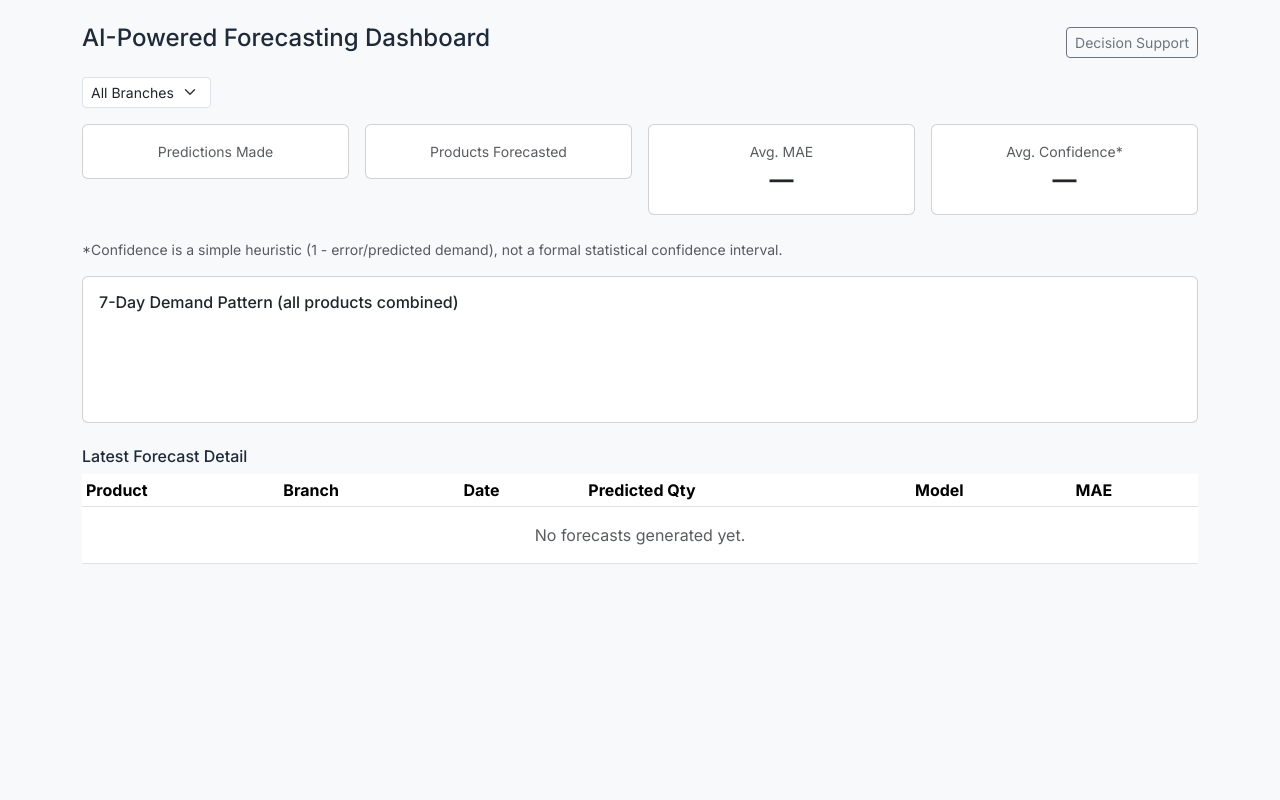
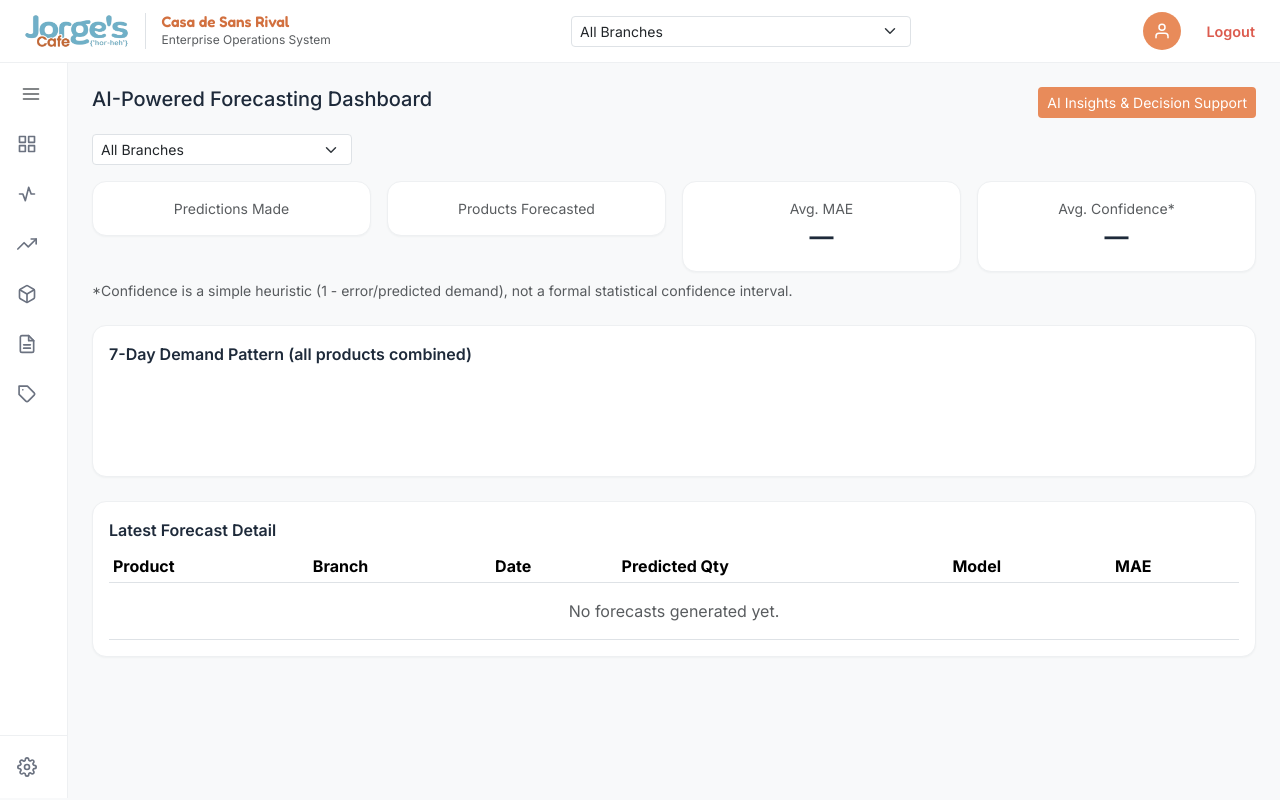
Before and after one commit to eniemennie/SanServeAll, a Django app: template backend/templates/forecasting/forecasting_dashboard.html in a window 1280 px wide. Run offline with Django 5.2, Linux system fonts and the light colour scheme; the template is opened without the code that fills it, so the values that code supplies are empty.

Commit message:
Wrap Demand Forecasting in the Admin Shell

```diff
--- a/backend/apps/forecasting/views.py
+++ b/backend/apps/forecasting/views.py
@@ -57,6 +57,7 @@ def forecasting_dashboard(request):
         request,
         "forecasting/forecasting_dashboard.html",
         {
+            "active_nav": "forecast",
             "summary": summary,
             "pattern_labels_json": json.dumps([p["date"] for p in weekly_pattern]),
             "pattern_values_json": json.dumps([p["predicted_total"] for p in weekly_pattern]),
--- a/backend/templates/forecasting/forecasting_dashboard.html
+++ b/backend/templates/forecasting/forecasting_dashboard.html
@@ -1,60 +1,59 @@
-{% extends "base.html" %}
-{% block title %}Forecasting Dashboard - SanServeAll{% endblock %}
-{% block content %}
-<div class="container py-4">
-    <div class="d-flex justify-content-between align-items-center mb-3">
-        <h1 class="h4">AI-Powered Forecasting Dashboard</h1>
-        <a href="{% url 'forecasting:decision_support' %}" class="btn btn-outline-secondary btn-sm">Decision Support</a>
+{% extends "admin_base.html" %}
+{% block admin_title %}Demand Forecasting{% endblock %}
+{% block admin_content %}
+
+<div class="d-flex justify-content-between align-items-start mb-3">
+    <h1 class="h5 mb-0">AI-Powered Forecasting Dashboard</h1>
+    <a href="{% url 'forecasting:decision_support' %}" class="btn btn-sm" style="background: var(--jc-orange); color: #fff;">
+        AI Insights &amp; Decision Support
+    </a>
 </div>
 
-    <form method="get" class="row g-2 mb-3">
-        <div class="col-auto">
+<form method="get" class="mb-3" style="max-width: 260px;">
     <select name="branch" class="form-select form-select-sm" onchange="this.form.submit()">
         <option value="">All Branches</option>
         {% for b in branches %}
         <option value="{{ b.pk }}" {% if selected_branch.pk == b.pk %}selected{% endif %}>{{ b.name }}</option>
         {% endfor %}
     </select>
-        </div>
 </form>
 
-    <div class="row g-3 mb-4">
+<div class="row g-3 mb-2">
     <div class="col-md-3">
-            <div class="card text-center"><div class="card-body">
+        <div class="jc-card p-3 text-center">
             <div class="text-muted small">Predictions Made</div>
             <div class="fs-4 fw-bold">{{ summary.predictions_made }}</div>
-            </div></div>
+        </div>
     </div>
     <div class="col-md-3">
-            <div class="card text-center"><div class="card-body">
+        <div class="jc-card p-3 text-center">
             <div class="text-muted small">Products Forecasted</div>
             <div class="fs-4 fw-bold">{{ summary.products_forecasted }}</div>
-            </div></div>
+        </div>
     </div>
     <div class="col-md-3">
-            <div class="card text-center"><div class="card-body">
+        <div class="jc-card p-3 text-center">
             <div class="text-muted small">Avg. MAE</div>
             <div class="fs-4 fw-bold">{% if summary.avg_mae is not None %}{{ summary.avg_mae }}{% else %}&mdash;{% endif %}</div>
-            </div></div>
+        </div>
     </div>
     <div class="col-md-3">
-            <div class="card text-center"><div class="card-body">
+        <div class="jc-card p-3 text-center">
             <div class="text-muted small">Avg. Confidence*</div>
             <div class="fs-4 fw-bold">{% if summary.avg_confidence_pct is not None %}{{ summary.avg_confidence_pct }}%{% else %}&mdash;{% endif %}</div>
-            </div></div>
         </div>
     </div>
-    <p class="text-muted small">*Confidence is a simple heuristic (1 - error/predicted demand), not a formal statistical confidence interval.</p>
+</div>
+<p class="text-muted small mb-4">*Confidence is a simple heuristic (1 - error/predicted demand), not a formal statistical confidence interval.</p>
 
-    <div class="card mb-4">
-        <div class="card-body">
-            <h2 class="h6">7-Day Demand Pattern (all products combined)</h2>
+<div class="jc-card p-3 mb-4">
+    <div class="fw-semibold mb-2">7-Day Demand Pattern (all products combined)</div>
     <canvas id="demandPatternChart" height="80"></canvas>
 </div>
-    </div>
 
-    <h2 class="h6">Latest Forecast Detail</h2>
-    <table class="table table-sm table-hover bg-white">
+<div class="jc-card p-3">
+    <div class="fw-semibold mb-2">Latest Forecast Detail</div>
+    <table class="table table-sm mb-0">
         <thead><tr><th>Product</th><th>Branch</th><th>Date</th><th>Predicted Qty</th><th>Model</th><th>MAE</th></tr></thead>
         <tbody>
             {% for f in forecasts %}
@@ -63,7 +62,7 @@
                 <td>{{ f.branch.name }}</td>
                 <td>{{ f.forecast_date }}</td>
                 <td>{{ f.predicted_quantity|floatformat:1 }}</td>
-                <td><span class="badge bg-secondary">{{ f.model_used }}</span></td>
+                <td><span class="jc-badge jc-badge-info">{{ f.model_used }}</span></td>
                 <td>{% if f.mae is not None %}{{ f.mae }}{% else %}&mdash;{% endif %}</td>
             </tr>
             {% empty %}
@@ -72,7 +71,9 @@
         </tbody>
     </table>
 </div>
+
 {% endblock %}
+
 {% block extra_js %}
 <script src="https://cdn.jsdelivr.net/npm/chart.js@4.4.0/dist/chart.umd.min.js"></script>
 <script>
@@ -83,7 +84,7 @@ new Chart(document.getElementById("demandPatternChart"), {
         datasets: [{
             label: "Predicted Units",
             data: {{ pattern_values_json|safe }},
-            backgroundColor: "#0d6efd",
+            backgroundColor: "#D2703F",
         }]
     },
     options: {
```
Also changed, not shown: backend/apps/forecasting/tests/test_ai_dashboards.py (+9 -0 lines). Lines whose indentation alone changed are shown as unchanged.
